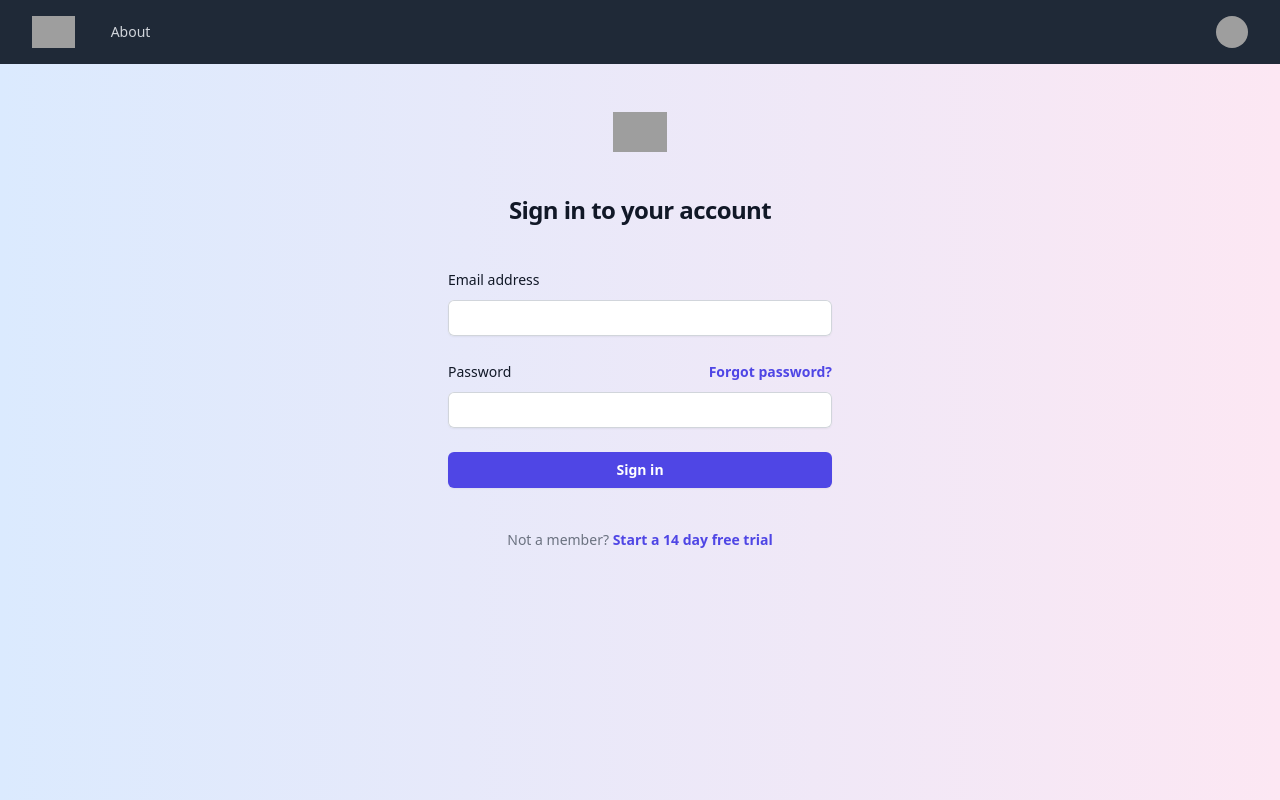
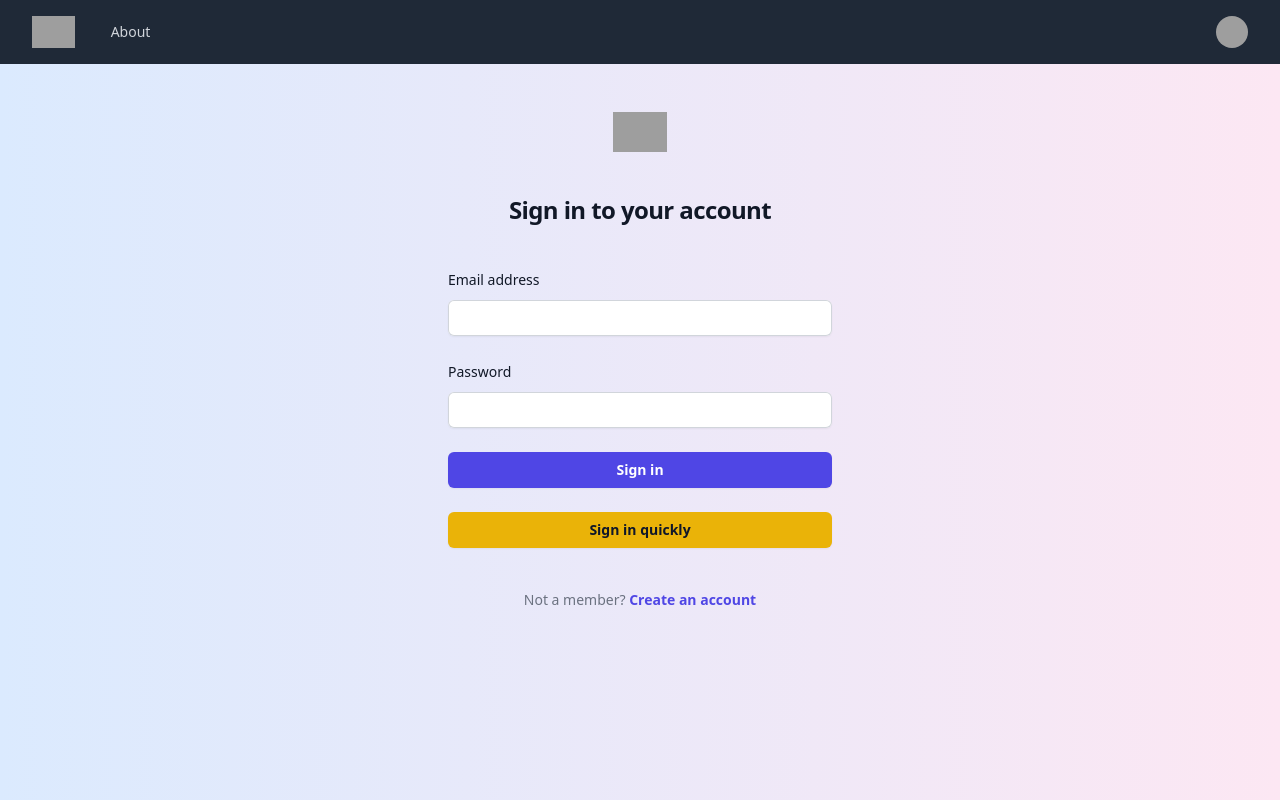
Before and after one commit to danedwardsdeveloper/Film-Tracker-client, a SvelteKit app: page /sign-in in a window 1280 px wide. Built offline with nearby package versions, Linux system fonts and the light colour scheme; grey boxes are pictures that could not be loaded.

Commit message:
Style sign-in page

```diff
--- a/src/routes/sign-in/+page.svelte
+++ b/src/routes/sign-in/+page.svelte
@@ -31,7 +31,7 @@
 						type="email"
 						autocomplete="email"
 						required
-						class="block w-full rounded-md border-0 py-1.5 text-gray-900 shadow-sm ring-1 ring-inset ring-gray-300 placeholder:text-gray-400 focus:ring-2 focus:ring-inset focus:ring-indigo-600 sm:text-sm sm:leading-6"
+						class="block w-full rounded-md border-0 py-1.5 pl-2 text-gray-900 shadow-sm ring-1 ring-inset ring-gray-300 focus:ring-2 focus:ring-inset focus:ring-indigo-600 sm:text-sm sm:leading-6"
 					/>
 				</div>
 			</div>
@@ -43,13 +43,6 @@
 						class="block text-sm font-medium leading-6 text-gray-900"
 						>Password</label
 					>
-					<div class="text-sm">
-						<a
-							href="https://google.com/"
-							class="font-semibold text-indigo-600 hover:text-indigo-500"
-							>Forgot password?</a
-						>
-					</div>
 				</div>
 				<div class="mt-2">
 					<input
@@ -58,7 +51,7 @@
 						type="password"
 						autocomplete="current-password"
 						required
-						class="block w-full rounded-md border-0 py-1.5 text-gray-900 shadow-sm ring-1 ring-inset ring-gray-300 placeholder:text-gray-400 focus:ring-2 focus:ring-inset focus:ring-indigo-600 sm:text-sm sm:leading-6"
+						class="block w-full rounded-md border-0 py-1.5 pl-2 text-gray-900 shadow-sm ring-1 ring-inset ring-gray-300 focus:ring-2 focus:ring-inset focus:ring-indigo-600 sm:text-sm sm:leading-6"
 					/>
 				</div>
 			</div>
@@ -70,14 +63,22 @@
 					>Sign in</button
 				>
 			</div>
+
+			<div>
+				<button
+					type="submit"
+					class="flex w-full justify-center rounded-md bg-yellow-500 px-3 py-1.5 text-sm font-semibold leading-6 text-slate-900 shadow-sm hover:bg-yellow-400 focus-visible:outline focus-visible:outline-2 focus-visible:outline-offset-2 focus-visible:outline-yellow-500"
+					>Sign in quickly</button
+				>
+			</div>
 		</form>
 
 		<p class="mt-10 text-center text-sm text-gray-500">
 			Not a member?
 			<a
-				href="https://google.com/"
+				href="/create-account"
 				class="font-semibold leading-6 text-indigo-600 hover:text-indigo-500"
-				>Start a 14 day free trial</a
+				>Create an account</a
 			>
 		</p>
 	</div>
```
